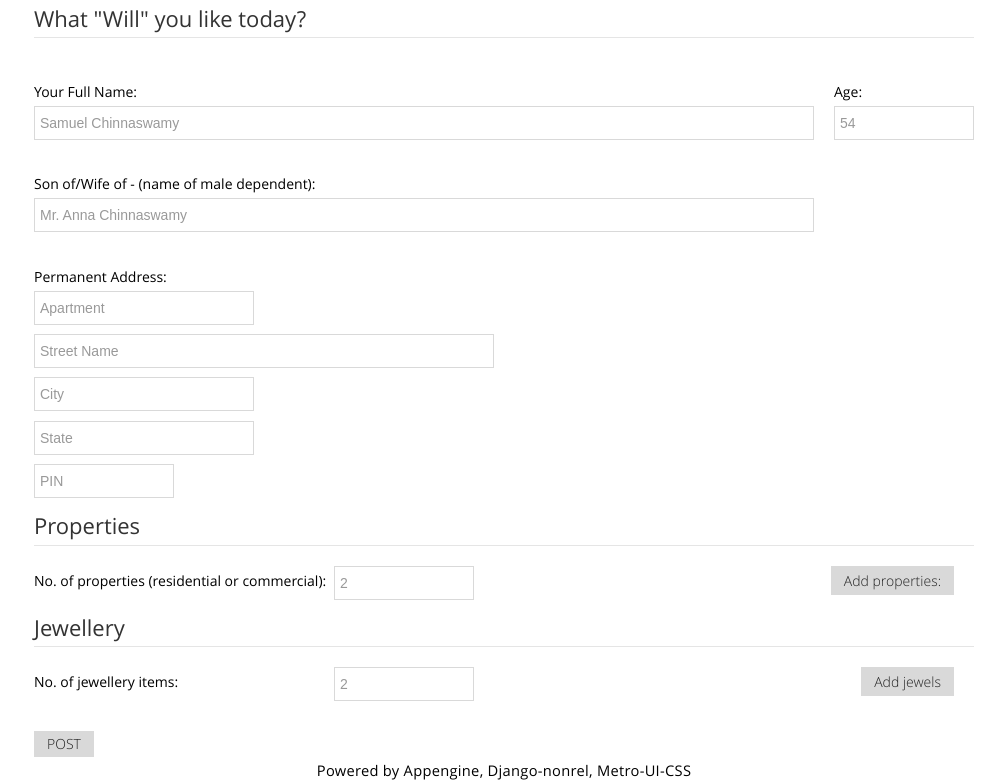
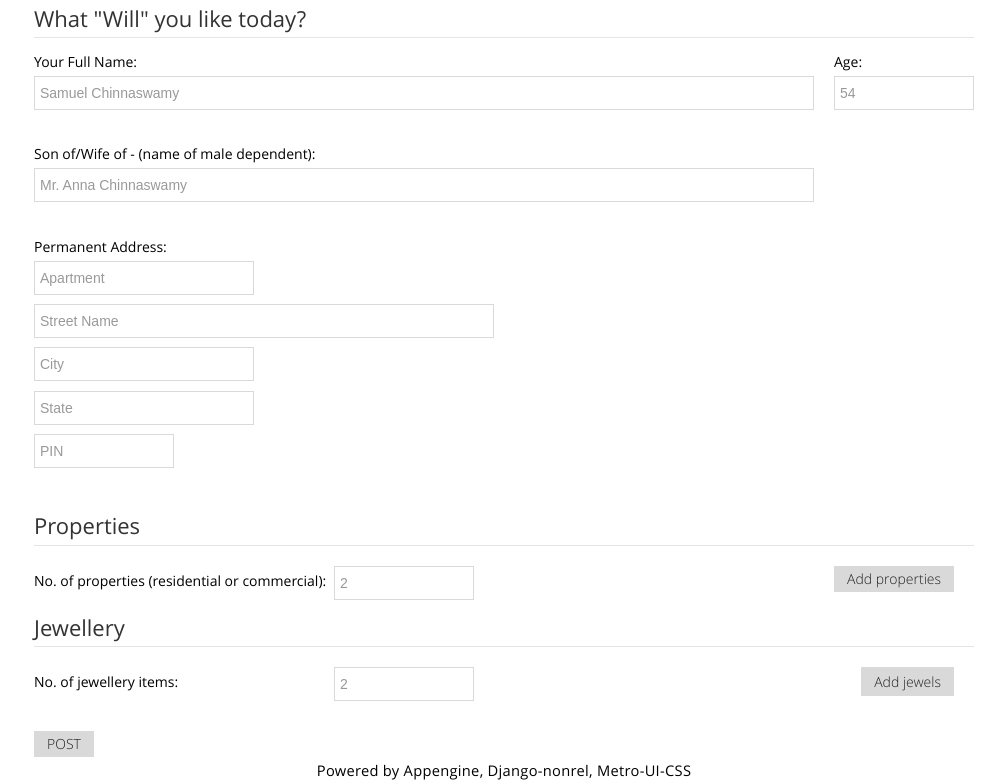
Before and after one commit to VinayakShukl/willingly, a Django app: page / in a window 1280 px wide. Shown: the part 45-825 px from the top of the page, without its empty margins (136-1141 px from the left). Run offline with Django 3.2, Linux system fonts and the light colour scheme; some web fonts are replaced.

Commit message:
local commit

```diff
--- a/templates/home.html
+++ b/templates/home.html
@@ -10,11 +10,11 @@
             <form method="POST" action="/" enctype="multipart/form-data" class="row span12" style="margin: 0 auto;">
                 {% csrf_token %}
                 <fieldset>
-                    <legend>What "Will" you like today?</legend>
+                    <legend style="margin-top: 60px">What "Will" you like today?</legend>
 
-                    <div class="row">
+                    <div class="row" style="margin-top: -10px">
                         <div class="span10">
-                            <label>Your Full Name:</label>
+                            <label >Your Full Name:</label>
 
                             <div class="input-control text size10" data-role="input-control">
                                 <input type="text" placeholder="Samuel Chinnaswamy" name="name">
@@ -87,7 +87,7 @@
                         </div>
                     </div>
 
-                    <legend>Properties</legend>
+                    <legend style="margin-top: 30px;">Properties</legend>
                     <div class="row">
                         <label class="span4">No. of properties (residential or commercial): </label>
 
@@ -96,7 +96,7 @@
                         </div>
                         <div class="span4 offset2">
                             <div style="float: right">
-                                <button id="numpropbut" style="line-height: normal" onclick="">Add properties:</button>
+                                <button class="btn" id="numpropbut" onclick="">Add properties</button>
                             </div>
                         </div>
                     </div>
@@ -105,7 +105,7 @@
                     </div>
                     <div id="propwindow" class="tile quadro" style="margin: 10px; height: 21em; display: none;">
                         <div class="container" style="margin: 10px;">
-                            <label> Property </label>
+                            <label > Property </label>
 
                             <div>
                                 <div class="input-control radio default-style" data-role="input-control">
```
